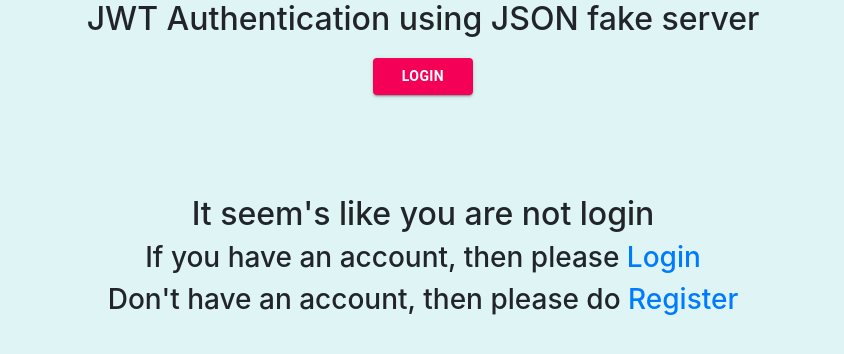
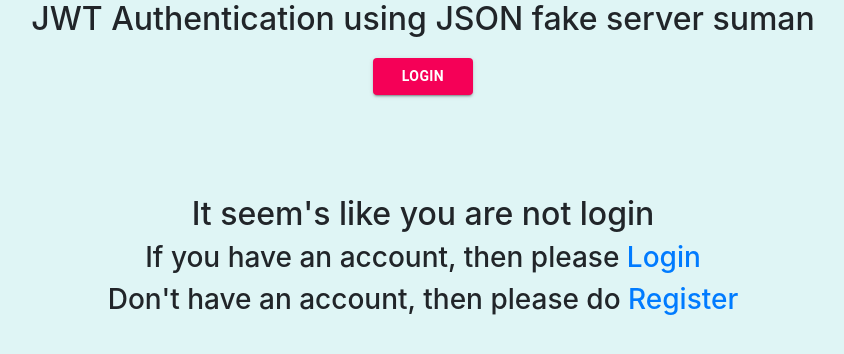
Before and after one commit to Sumandhangar/user_auth, a React (Create React App) app in the folder jwt-auth/: page / in a window 1280 px wide. Shown: the top 354 px of the page, without its empty margins (217-1061 px from the left). Built offline with nearby package versions, Linux system fonts and the light colour scheme.

Commit message:
all done

```diff
--- a/jwt-auth/src/App.js
+++ b/jwt-auth/src/App.js
@@ -11,7 +11,7 @@ function App() {
   return (
     <BrowserRouter>
       <div className="App">
-        <h2>JWT Authentication using JSON fake server</h2>
+        <h2>JWT Authentication using JSON fake server suman</h2>
         <Switch>
           <Route exact path="/">
             <Header logoutUser={logoutUser} setLogoutUser={setLogoutUser} />
```
